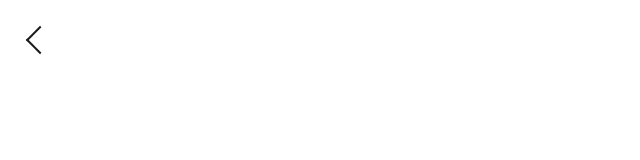
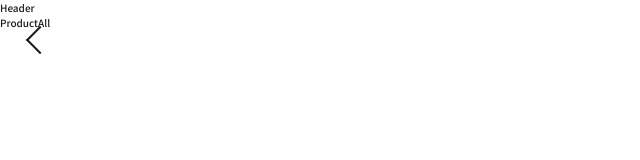
Before and after one commit to atelier2430/study_noona, a React (Create React App) app: page /hnm in a window 1280 px wide. Before the commit this address had no page. Shown: the top 160 px of the page, without its empty margins (0-640 px from the left). Built offline with nearby package versions, Linux system fonts and the light colour scheme.

Commit message:
[ADD] hnm 컴포넌트 추가

```diff
--- a/src/App.jsx
+++ b/src/App.jsx
@@ -6,6 +6,10 @@ import Index from './pages/Index';
 import RockPaperScissors from './pages/RockPaperScissors';
 import RockPaperScissorsClass from './pages/RockPaperScissorsClass';
 import Weather from './pages/Weather';
+import Header from './component/shopping/Header';
+import Login from './component/shopping/Login';
+import ProductAll from './component/shopping/ProductAll';
+import ProductDetail from './component/shopping/ProductDetail';
 
 function App() {
   const location = useLocation();
@@ -20,11 +24,16 @@ function App() {
     <div>
       {/* 홈을 제외하고 뒤로가기 출력 */}
       {currPathName !== "/" && <Link to="/" className="back" />}
+      {/* hnm 쇼핑몰 일때만 Header 출력 */}
+      {currPathName.includes('hnm') && <Header />}
       <Routes>
         <Route path="/" element={<Index />} />
         <Route path="/rock-paper-scissors" element={<RockPaperScissors />} />
         <Route path="/rock-paper-scissors-class" element={<RockPaperScissorsClass />} />
         <Route path="/weather" element={<Weather />} />
+        <Route path="/hnm/" element={<ProductAll />} />
+        <Route path="/hnm/login" element={<Login />} />
+        <Route path="/hnm/product/:id" element={<ProductDetail />} />
       </Routes>
     </div>
   );
--- /dev/null
+++ b/src/component/shopping/Header.jsx
@@ -0,0 +1,9 @@
+import React from 'react'
+
+function Header() {
+  return (
+    <div>Header</div>
+  )
+}
+
+export default Header
--- /dev/null
+++ b/src/component/shopping/Login.jsx
@@ -0,0 +1,9 @@
+import React from 'react'
+
+function Login() {
+  return (
+    <div>Login</div>
+  )
+}
+
+export default Login
--- /dev/null
+++ b/src/component/shopping/ProductAll.jsx
@@ -0,0 +1,9 @@
+import React from 'react'
+
+function ProductAll() {
+  return (
+    <div>ProductAll</div>
+  )
+}
+
+export default ProductAll
--- /dev/null
+++ b/src/component/shopping/ProductDetail.jsx
@@ -0,0 +1,9 @@
+import React from 'react'
+
+function ProductDetail() {
+  return (
+    <div>ProductDetail</div>
+  )
+}
+
+export default ProductDetail
```
